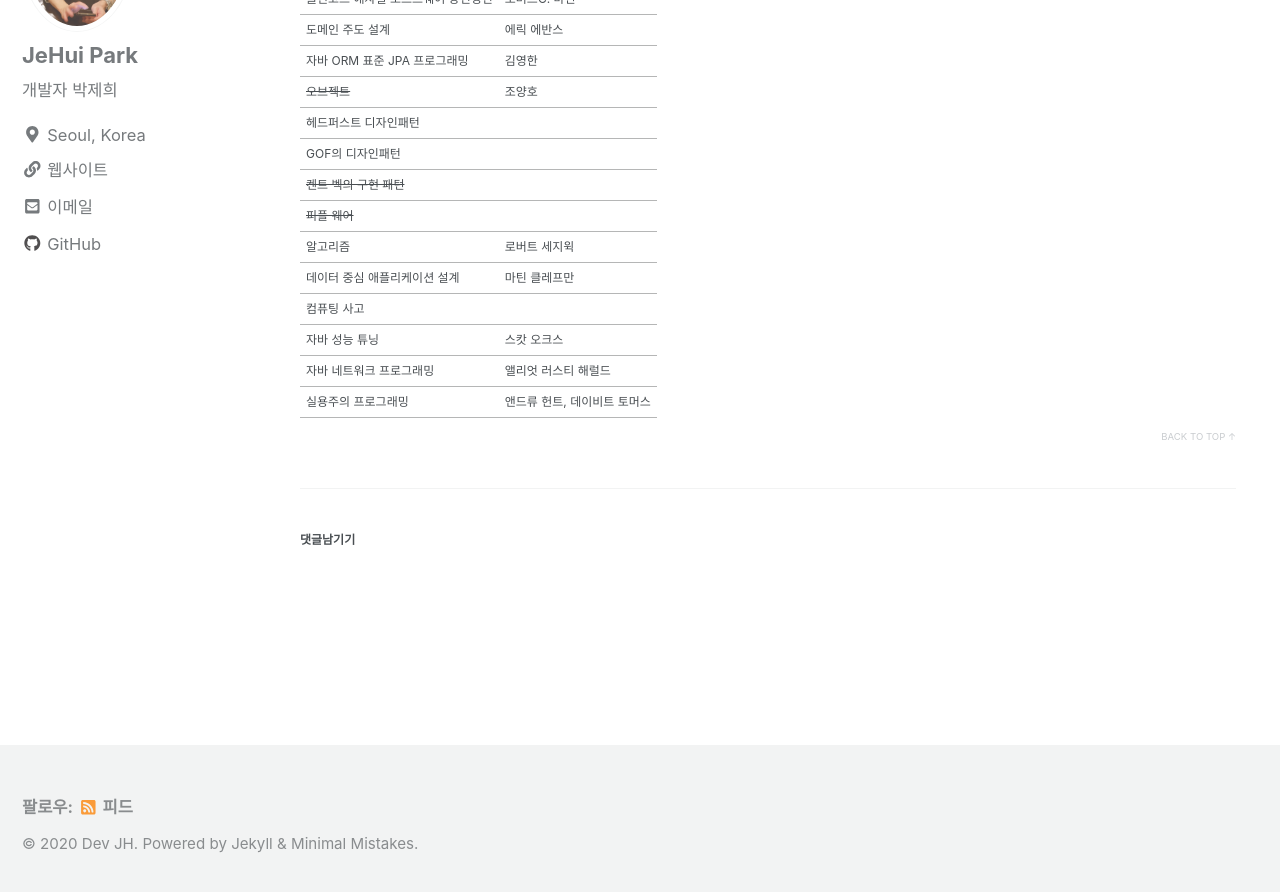
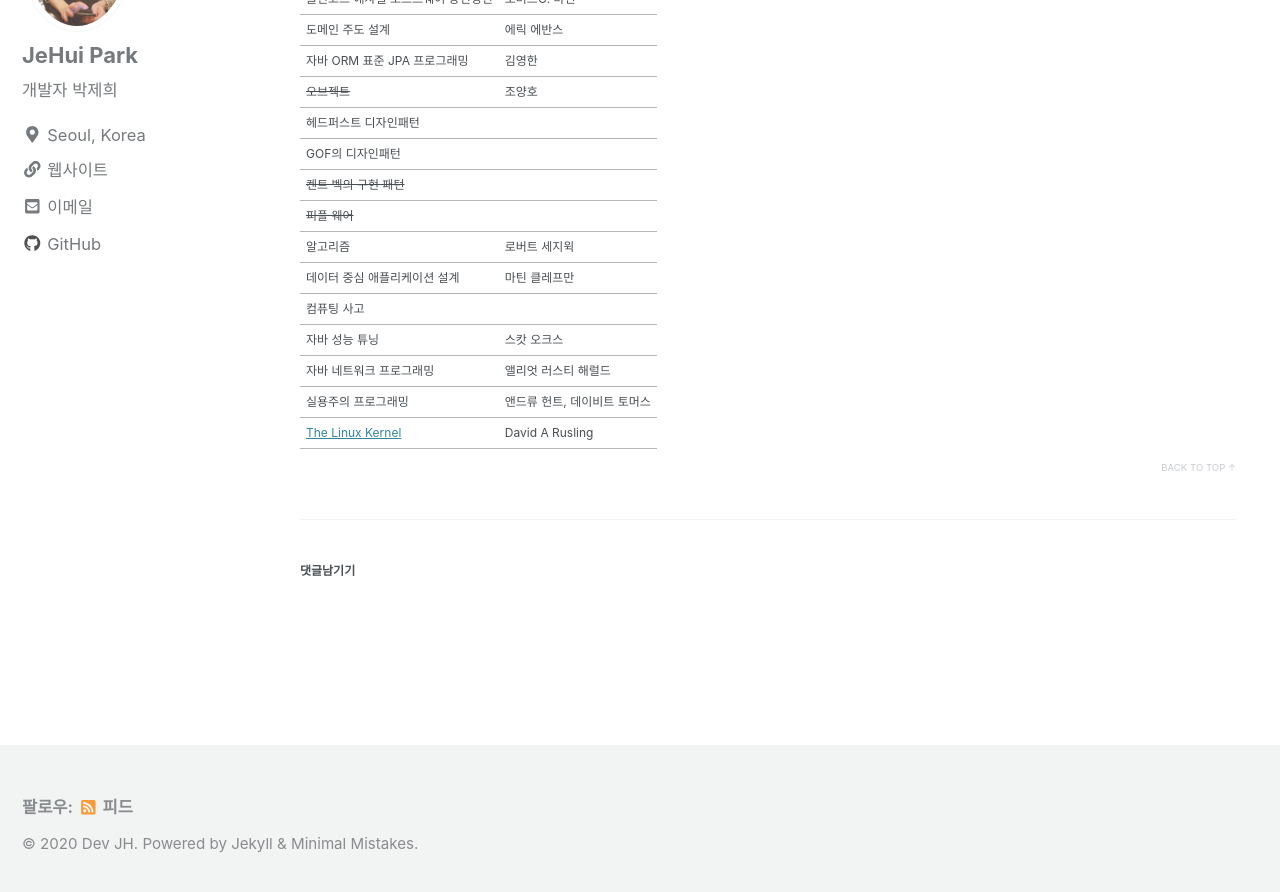
Before and after one commit to JeHuiPark/JeHuiPark.github.io, a Jekyll site: the page built from _posts/2019-06-16-book-read-plan.md, in a window 1280 px wide and 900 px high, scrolled down 222 px. Shown: the top 892 px of the window. Built offline with Jekyll 4.4.1, drawn with Linux system fonts in a browser that asks for light colours; nearby versions of some CDN libraries; comment, search, counter and statistics services are not loaded.

Commit message:
Update 2019-06-16-book-read-plan.md

```diff
--- a/_posts/2019-06-16-book-read-plan.md
+++ b/_posts/2019-06-16-book-read-plan.md
@@ -27,3 +27,4 @@ GOF의 디자인패턴 |
 자바 성능 튜닝 | 스캇 오크스
 자바 네트워크 프로그래밍 | 앨리엇 러스티 해럴드
 실용주의 프로그래밍 | 앤드류 헌트, 데이비트 토머스
+[The Linux Kernel](http://wiki.kldp.org/Translations/html/The_Linux_Kernel-KLDP/tlkindex.html) | David A Rusling
```
